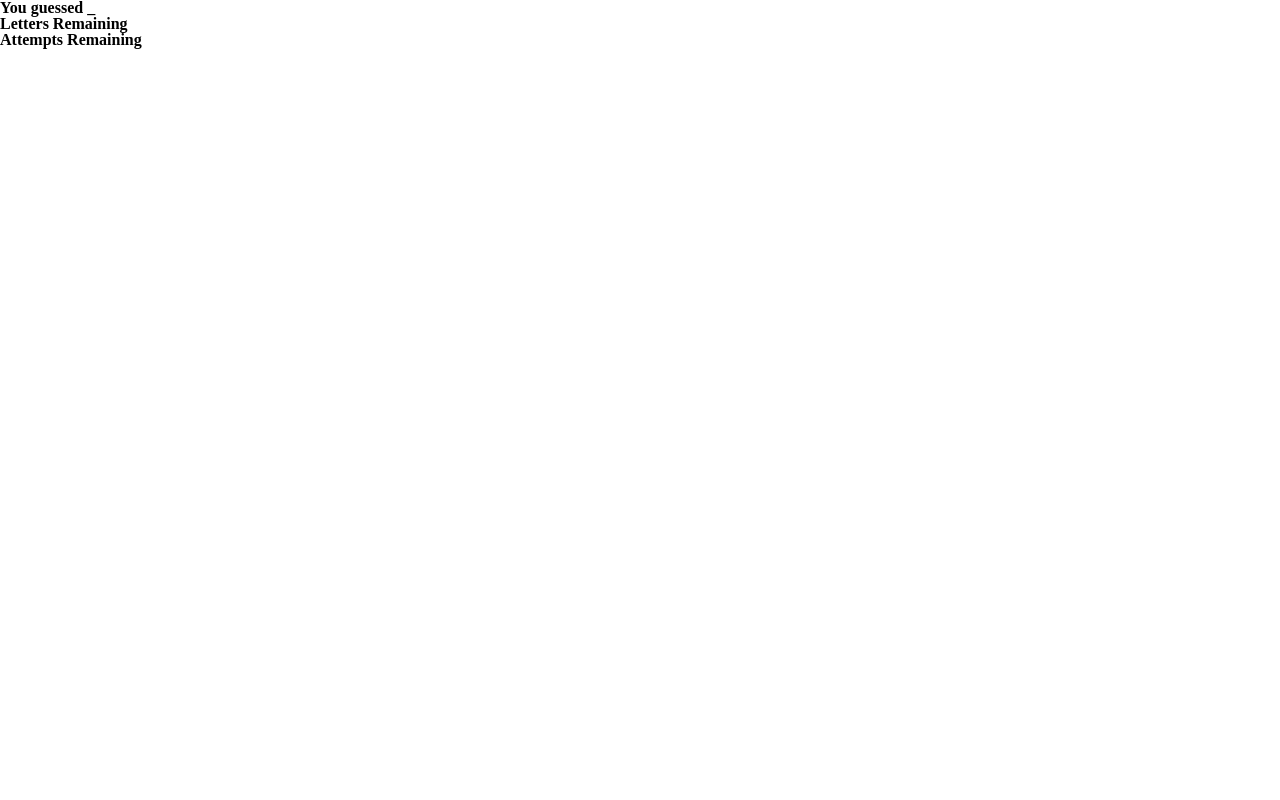
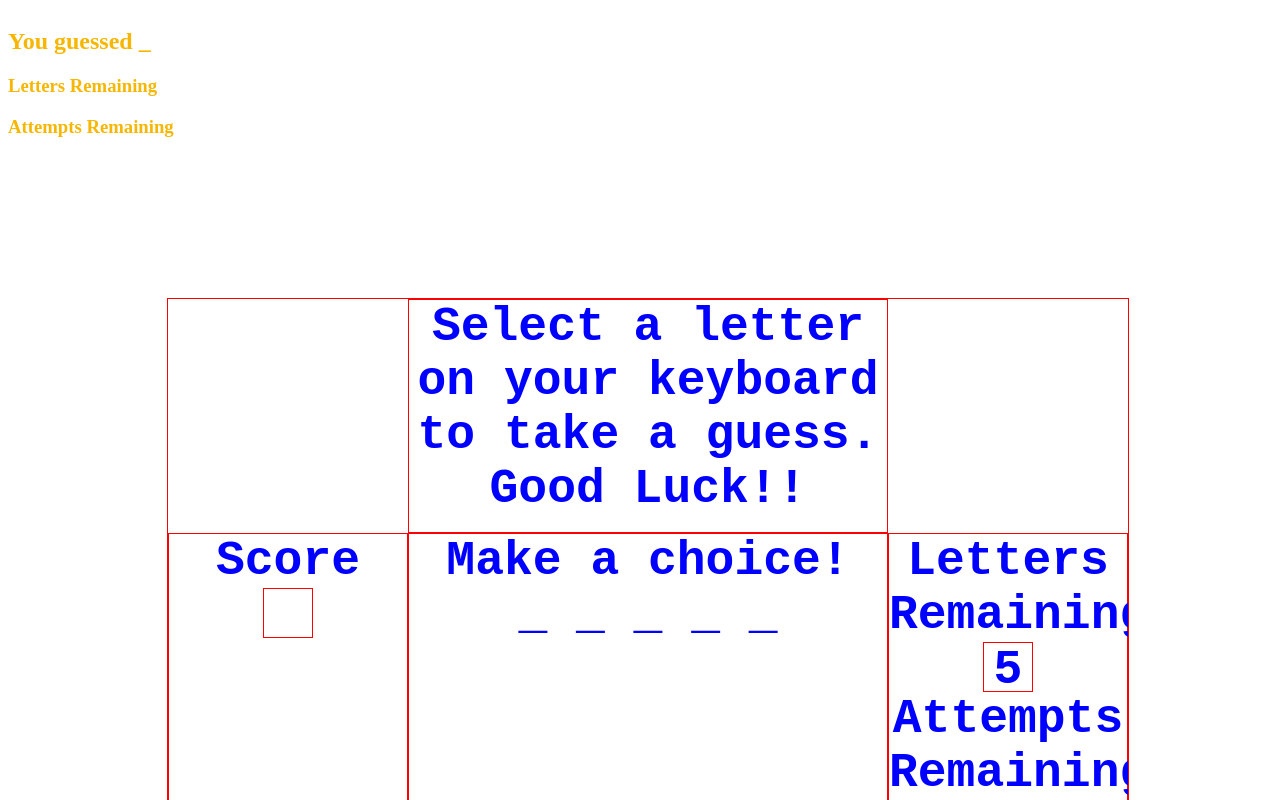
Before and after one commit to watkinsgljr/litty-game, a plain HTML site: page index.html in a window 1280 px wide. Drawn offline with Linux system fonts and the light colour scheme.

Commit message:
updated logic and updated innerHTML commands to update user status upon guessing

```diff
--- a/assets/css/style.css
+++ b/assets/css/style.css
@@ -0,0 +1,86 @@
+
+
+h1, h2, h3, h4, h5, h5 {
+    font-weight: 2rem;
+    color: #f6b601;
+
+}
+
+.background-image-holder {
+
+    background-size: cover;
+    background-repeat: no-repeat;
+    width: 100vw;
+    height: 100vh;
+    position: fixed;
+    background-position: center;
+    overflow: auto;
+}
+
+.grid-container {
+    border: 1px red solid;
+    display: grid;
+    grid-template-columns: 25% 50% 25%;
+    grid-template-rows: auto auto auto;
+    width: 75%;
+    margin: auto;
+    height: 80%;
+    position: relative;
+    overflow: auto;
+    margin: 10rem auto;
+}
+
+.item {
+    font-size: 3rem;
+    font-family: 'Courier New', Courier, monospace;
+    font-weight: bold;
+    color: blue;
+    text-align: center;
+}
+
+.item-1 {
+    grid-column: 2 / span 1;
+    grid-row: 1 / span 1;
+    background-size: cover;
+    background-repeat: no-repeat;
+    border: solid red 1px;
+  }
+
+.item-2 {
+    grid-column: 1 / span 1;
+    grid-row: 2 / span 1;
+    background-size: cover;
+    background-repeat: no-repeat;
+    border: solid red 1px;
+}
+
+.item-3 {
+    grid-column: 2 / span 1;
+    grid-row: 2 / span 1;
+    background-size: cover;
+    background-repeat: no-repeat;
+    border: solid red 1px;
+}
+
+.item-4 {
+    grid-column: 3 / span 1;
+    grid-row: 2 / span 1;
+    background-size: cover;
+    background-repeat: no-repeat;
+    border: solid red 1px;
+}
+
+.item-5 {
+    grid-column: 1 / span 3;
+    grid-row: 3 / span 1;
+    background-size: cover;
+    background-repeat: no-repeat;
+    border: solid red 1px;
+}
+
+.number-holder {
+    border: solid red 1px;
+    height: 3rem;
+    width: 3rem;
+    margin: auto;
+}
--- a/assets/javascript/game.js
+++ b/assets/javascript/game.js
@@ -1,18 +1,15 @@
 
 
 // Establishing variables
-var words = ["test", "greg", "wonderful", "head", "slurp"];
+var words = ["test", "greg", "wonderful", "foot", "slurp"];
 var word = words[Math.floor(Math.random() * words.length)];
+// words[1] = "love";
+console.log(words);
 
-//Event listener that captures user input
-let userGuess = document.getElementById("user-guess");
- console.log(userGuess.textContent);
- document.onkeyup = function(event) {
-     console.log(event);
-     userGuess.textContent = event.key.toLowerCase();
-     console.log(userGuess.textContent);
- }
-
+let lettersRemaining = word.length;
+let attemptsRemaining = (word.length * 2);
+console.log(lettersRemaining)
+console.log(attemptsRemaining)
 
 //The answer bank at initial assignment of random word
 let answerBank = [];
@@ -21,10 +18,54 @@ for (var i = 0; i < word.length; i++) {
 }
 console.log(answerBank);
 
-let lettersRemaining = word.length;
-let attemptsRemaining = (word.length * 2);
-console.log(lettersRemaining)
-console.log(attemptsRemaining)
+
+
+
+//Event listener that captures user input
+let userGuess = document.getElementById("user-guess");
+let answerBankDiv = document.getElementById("answer-bank");
+answerBankDiv.innerHTML = answerBank.join(' ');
+let attemptsRemainingDiv = document.getElementById("attempts-remaining-holder");
+attemptsRemainingDiv.innerHTML = attemptsRemaining;
+let lettersRemainingDiv = document.getElementById("letters-remaining-holder");
+lettersRemainingDiv.innerHTML = lettersRemaining;
+
+console.log(userGuess.textContent);
+document.onkeyup = function (event) {
+    console.log(event);
+    userGuess.textContent = event.key.toLowerCase();
+    console.log(userGuess.textContent);
+
+    //Check user status
+
+    // }  else if (userGuess.textContent === /^[a-zA-z]/) {
+    //     alert("You may only select letters. Try again!");
+        attemptsRemaining--;
+        attemptsRemainingDiv.innerHTML = attemptsRemaining;
+        for (var j = 0; j < word.length; j++) {
+            if (word[j] === userGuess.textContent) {
+                answerBank[j] = userGuess.textContent;
+                lettersRemaining--;
+                answerBankDiv.innerHTML = answerBank.join(' ');
+                lettersRemainingDiv.innerHTML = lettersRemaining;
+            } if (lettersRemaining && attemptsRemaining === 0) {
+                alert("Clutch shot! Kobe at the buzzer for the win!");
+                //press button to start new game or cancel to end game.
+            } else if (attemptsRemaining >= word.length && lettersRemaining === 0) {
+             alert("Great win! It's a blowout victory for the Lakers!");
+                //Press button to try again or cancel to end game.
+            } else if (attemptsRemaining > 0 && lettersRemaining === 0) {
+                alert("Lakers win! Great team victory!");
+            } else if (attemptsRemaining === 0 && lettersRemaining > 1) {
+                alert("You lose. Don't quit, try again!")
+            }
+        }
+    }
+
+
+
+
+
 
 // Gamplay continuation requirements
 // while (lettersRemaining > 0 && attemptsRemaining > 0)
@@ -34,11 +75,11 @@ console.log(attemptsRemaining)
 
 
 //Guesses replace _ in answer bank
-if (userGuess.textContent !== 1) {
-    alert("Please press only one characterat a time");
+if (userGuess.textContent > 1) {
+    alert("Please press only one character at a time");
 } else {
     for (var j = 0; j < word.length; j++) {
-        if (word[j] == userGuess.textContent) {
+        if (word[j] === userGuess.textContent) {
             answerBank[j] = userGuess.textContent;
             lettersRemaining--;
             console.log(answerBank);
@@ -54,6 +95,12 @@ if (userGuess.textContent !== 1) {
 // //update answer bank, remaining letters and attempts remaining
 //  }
 
- var fruits = ["Banana"];
- var energy = fruits.join(" ");
- console.log(energy);
+//  var fruits = ["Banana", "Pear", "Strawberry"];
+//  var energy = fruits.join(" ");
+//  console.log(energy);
+//  console.log(energy.split());
+//  console.log(energy.charAt(0));
+
+//  console.log(word.split('').join(','));
+
+//  console.log(word.split());
--- a/index.html
+++ b/index.html
@@ -5,17 +5,29 @@
     <meta charset="UTF-8">
     <meta name="viewport" content="width=device-width, initial-scale=1.0">
     <meta http-equiv="X-UA-Compatible" content="ie=edge">
-    <link href="./assets/css/reset.css" rel="stylesheet" type="text/css">
+    <!-- <link href="./assets/css/reset.css" rel="stylesheet" type="text/css"> -->
     <link href="./assets/css/style.css" rel="stylesheet" type="text/css">
     <title>Document</title>
 </head>
 
 <body>
+    <div class="background-image-holder">
 
-    <h2>You guessed <span id = "user-guess">_</span></h2>
+      <h2>You guessed <span id = "user-guess">_</span></h2>
 
-    <h3>Letters Remaining <span id ="letters-remaining"></span></h3>
-    <h3>Attempts Remaining <span id ="letters-remaining"></span></h3>
+      <h3>Letters Remaining <span id ="letters-remaining"></span></h3>
+      <h3>Attempts Remaining <span id ="letters-remaining"></span></h3>
+
+
+    <div class="grid-container">
+        <div class="item item-1">Select a letter on your keyboard to take a guess.  Good Luck!! </div>
+        <div class="item item-2" id="score">Score<div class="number-holder score-holder"></div></div>
+        <div class="item item-3">Make a choice!<div id="answer-bank"></div></div>
+        <div class="item item-4">Letters Remaining
+            <div class="number-holder" id="letters-remaining-holder"></div>Attempts Remaining<div class="number-holder" id="attempts-remaining-holder"></div>
+        </div>
+        <div class="item item-5">Letters You Chose</div>
+    </div>
 
 
 
@@ -23,7 +35,7 @@
 
 
     <script type="text/javascript" src="./assets/javascript/game.js"></script>
-
+</div>
 </body>
 
 </html>
```
Also changed, not shown: assets/images/kobe-bryant-background-hd-1920x1200-162363.jpg (added).
